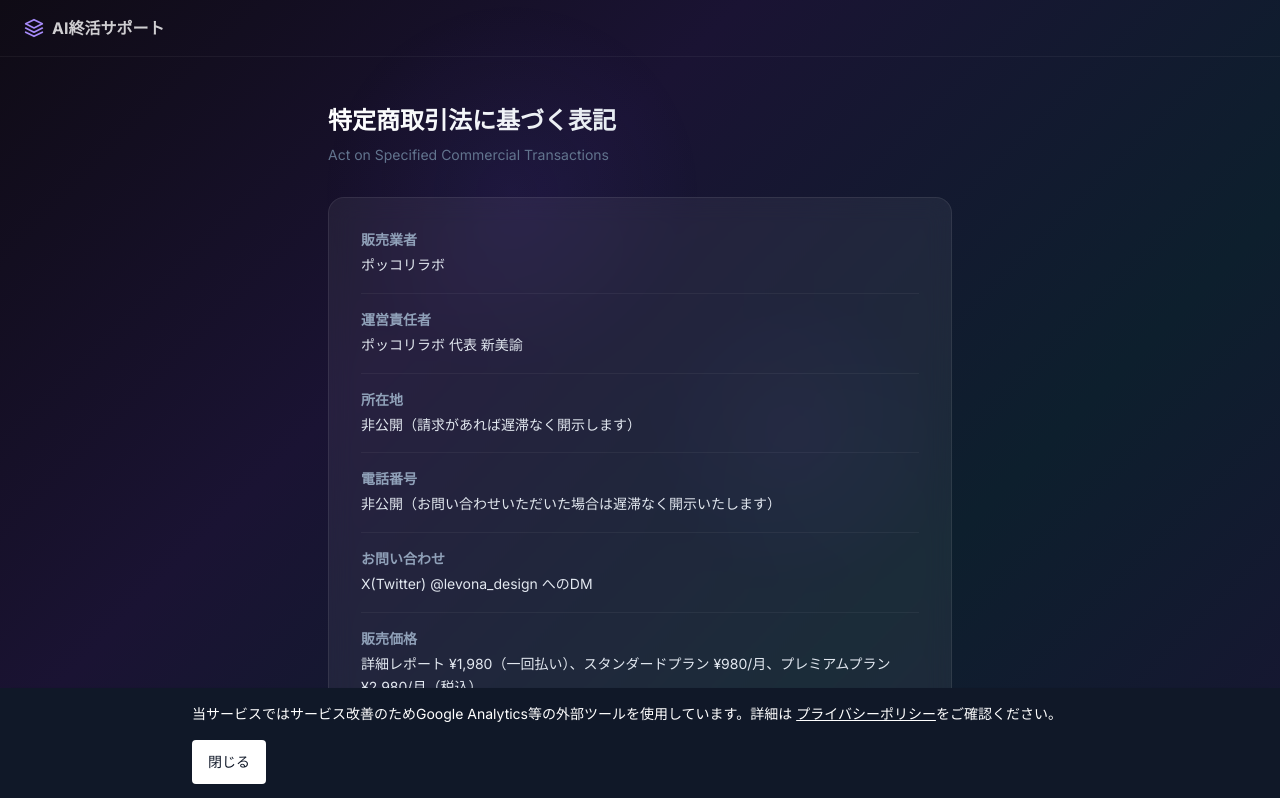
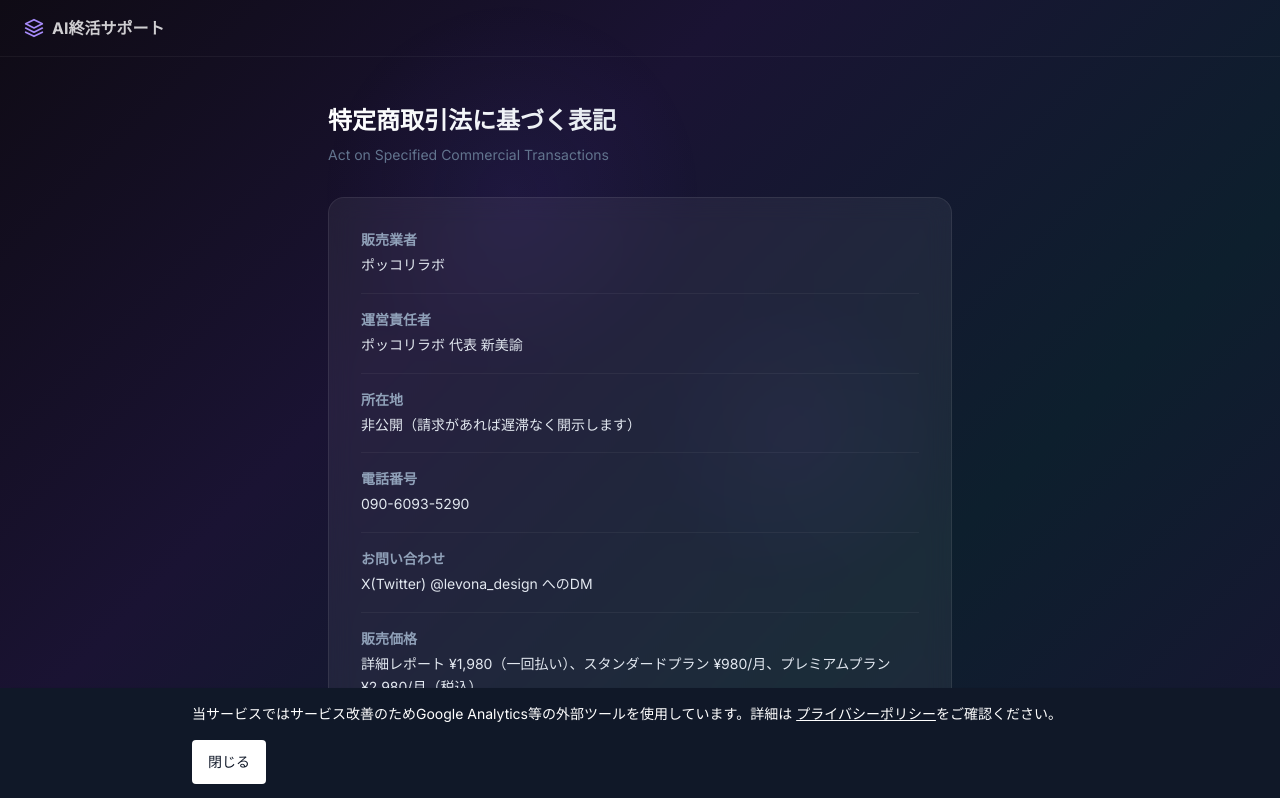
Before and after one commit to pokkori/shukatsu-ai, a Next.js app: page /legal in a window 1280 px wide. Shown: the top 798 px of the page. Built offline with nearby package versions, Linux system fonts and the light colour scheme; no server answers.

Commit message:
fix: 特商法対応 - 電話番号を直接掲載（非公開→090-6093-5290）

```diff
--- a/app/legal/page.tsx
+++ b/app/legal/page.tsx
@@ -4,7 +4,7 @@ const ITEMS = [
   { label: "販売業者", value: "ポッコリラボ" },
   { label: "運営責任者", value: "ポッコリラボ 代表 新美諭" },
   { label: "所在地", value: "非公開（請求があれば遅滞なく開示します）" },
-  { label: "電話番号", value: "非公開（お問い合わせいただいた場合は遅滞なく開示いたします）" },
+  { label: "電話番号", value: "090-6093-5290" },
   { label: "お問い合わせ", value: "X(Twitter) @levona_design へのDM" },
   { label: "販売価格", value: "詳細レポート ¥1,980（一回払い）、スタンダードプラン ¥980/月、プレミアムプラン ¥2,980/月（税込）" },
   { label: "支払方法", value: "クレジットカード（Visa・Mastercard・American Express・JCB）" },
```
